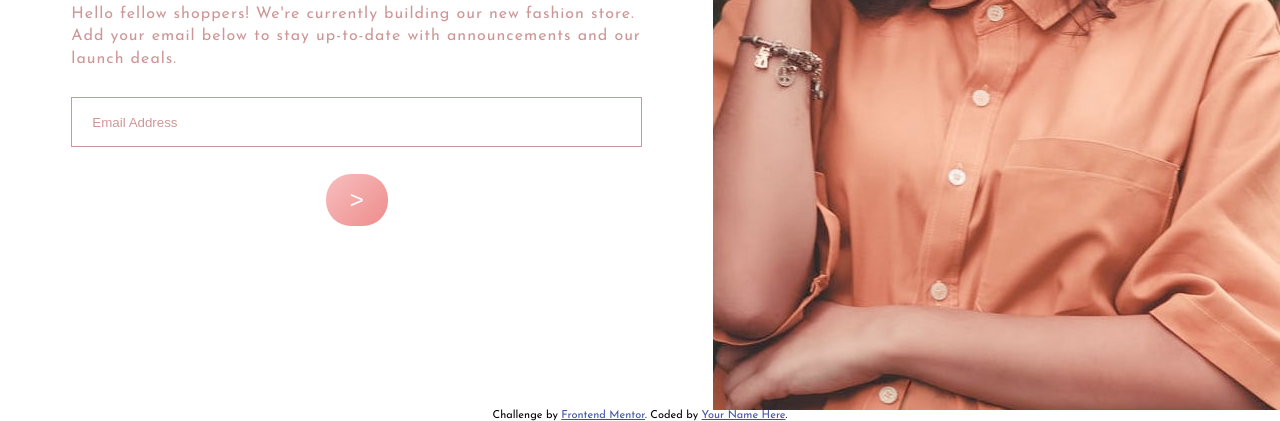
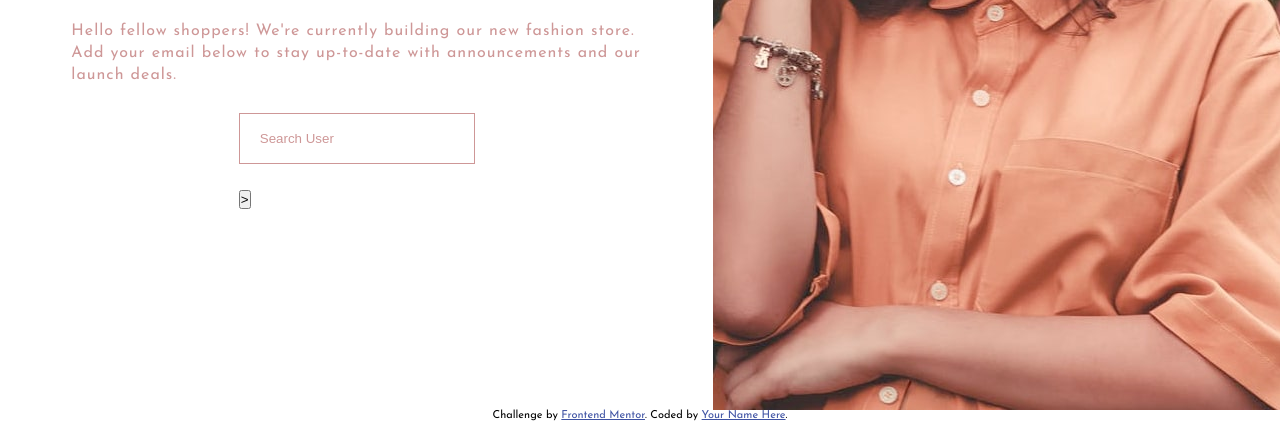
Before and after one commit to alanacapcreates/Base-Apparel-Coming-Soon-Master, a plain HTML site: page index.html in a window 1280 px wide. Shown: the part 390-811 px from the top of the page. Drawn offline with Linux system fonts and the light colour scheme.

Commit message:
testing a theory

```diff
--- a/index.html
+++ b/index.html
@@ -52,11 +52,16 @@
         <p>Hello fellow shoppers! We're currently building our new fashion store. Add your email below to stay up-to-date with announcements and our launch deals.</p>
 
 
-        <div class="user-input">
+<!--         <div class="user-input">
           <input type="text" placeholder="Email Address"/>
         </div>
-        <button type = "submit" id="submit">></button>
+        <button type = "submit" id="submit">></button> -->
 
+
+       <div class="search-bar">
+      <input type="text" placeholder="Search User" id="searchBarInput"/>
+      <button class="search-bar-icon">></button>
+      </div>
 
       </div>
     </div>
```
